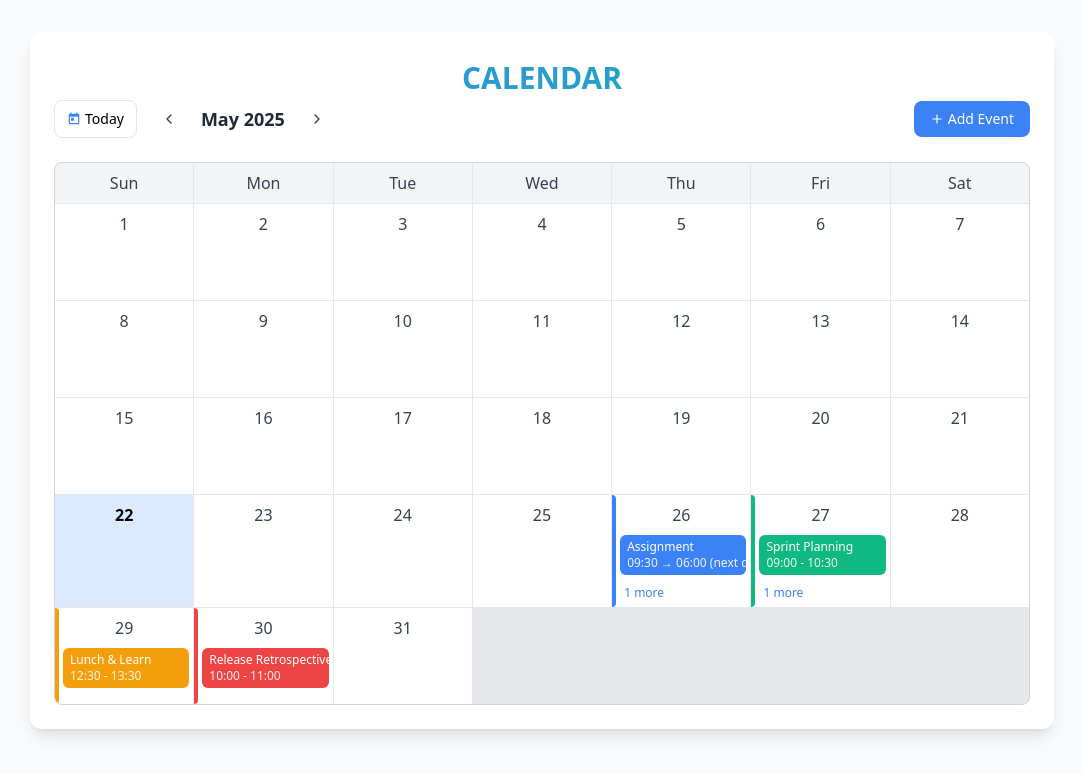
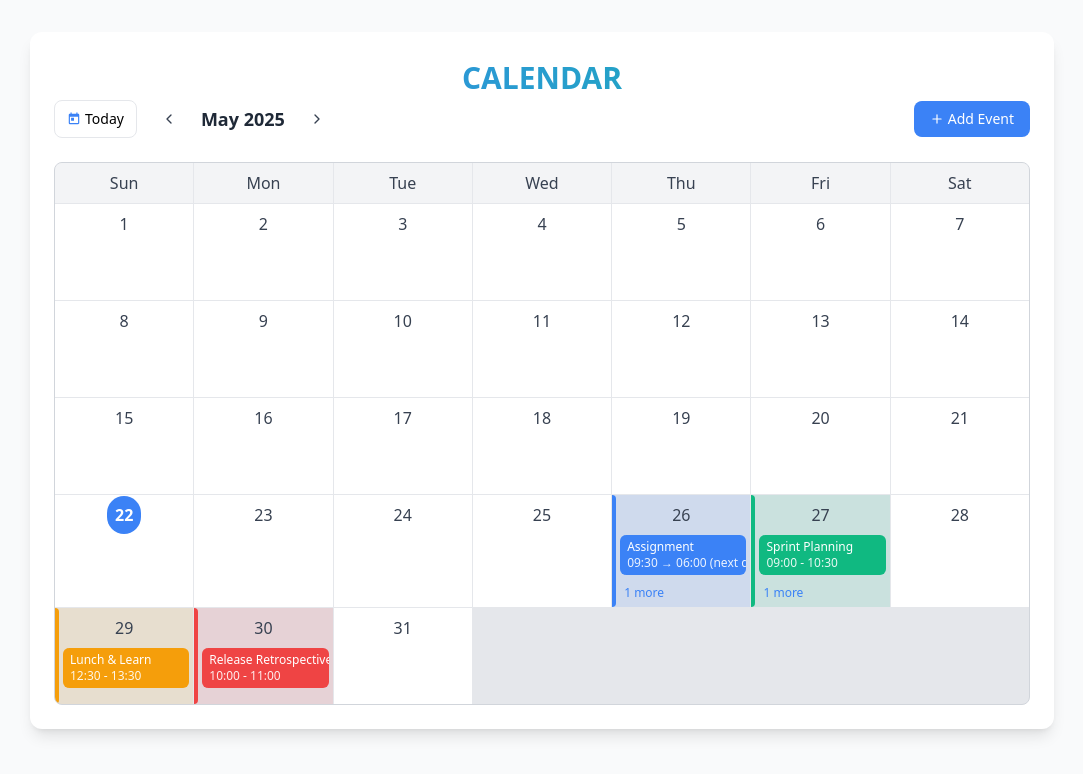
Before and after one commit to vikas809028/Calendar-Webapp, a React (Vite) app: page / in a window 1280 px wide. Shown: the top 774 px of the page, without its empty margins (98-1181 px from the left). Built offline with nearby package versions, Linux system fonts and the light colour scheme.

Commit message:
css updated for current day view

```diff
--- a/src/components/calendar/MonthView.jsx
+++ b/src/components/calendar/MonthView.jsx
@@ -2,7 +2,6 @@ import { useState } from "react";
 import { isSameDay, format } from "date-fns";
 import Event from "./Event";
 import { FiClock, FiX } from "react-icons/fi";
-import clsx from "clsx";
 
 const weekDays = ["Sun", "Mon", "Tue", "Wed", "Thu", "Fri", "Sat"];
 
@@ -49,18 +48,17 @@ export default function MonthView({ days, events }) {
 
           return (
             <div
-               key={day.toString()}
-  className="relative bg-white p-1 min-h-24"
-  style={{
-    backgroundColor: isSameDay(day, new Date()) ? "#DBEAFE" : "white", // Tailwind's bg-blue-100
-  }}
+              key={day.toString()}
+              className="relative bg-white p-1 min-h-24"
+              style={first ? { backgroundColor: `${first.color}20` } : {}}
             >
               <div
                 className={`text-center p-1 ${
                   isSameDay(day, new Date()) ? " font-bold" : "text-gray-700"
                 }`}
-              >
-                {format(day, "d")}
+              >{isSameDay(day, new Date()) ? <span className="text-white p-2 rounded-full" style={{ backgroundColor: "#3B82F6" }}>{format(day, "d")}</span>
+: format(day, "d")}
+
               </div>
 
               <div className="space-y-1 max-h-20 overflow-y-auto mt-1">
```
